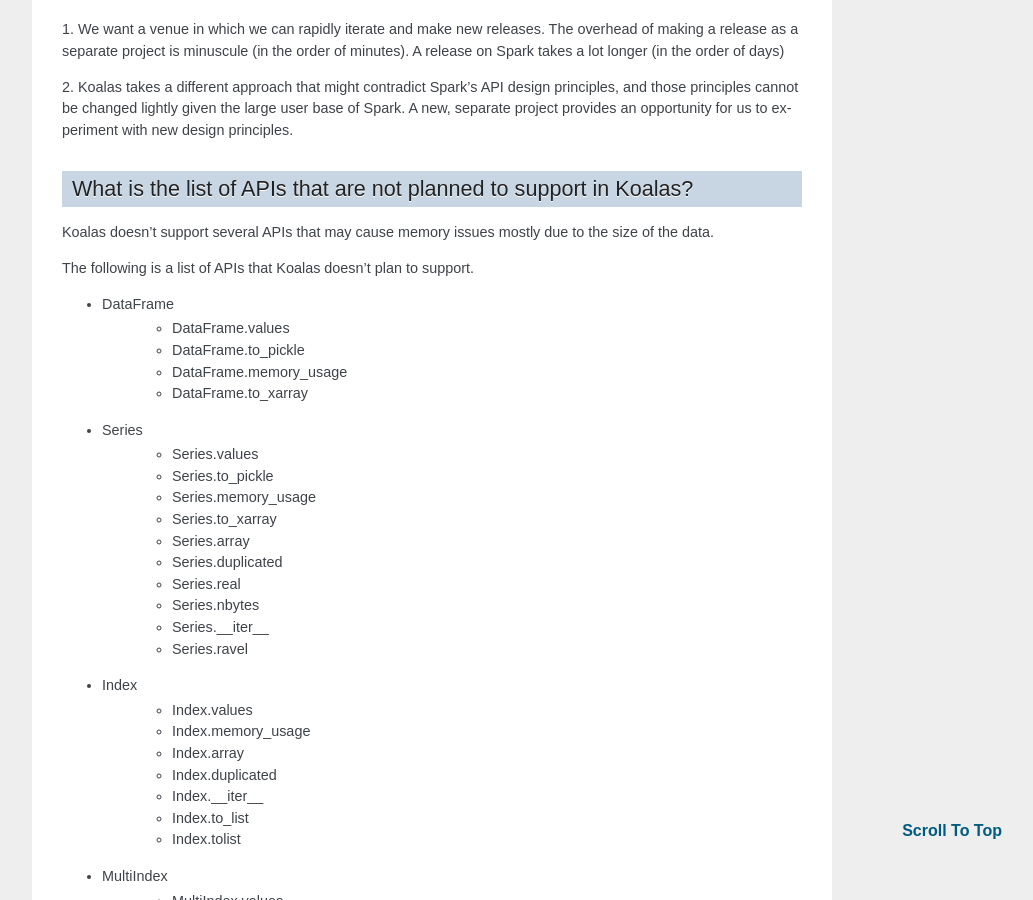
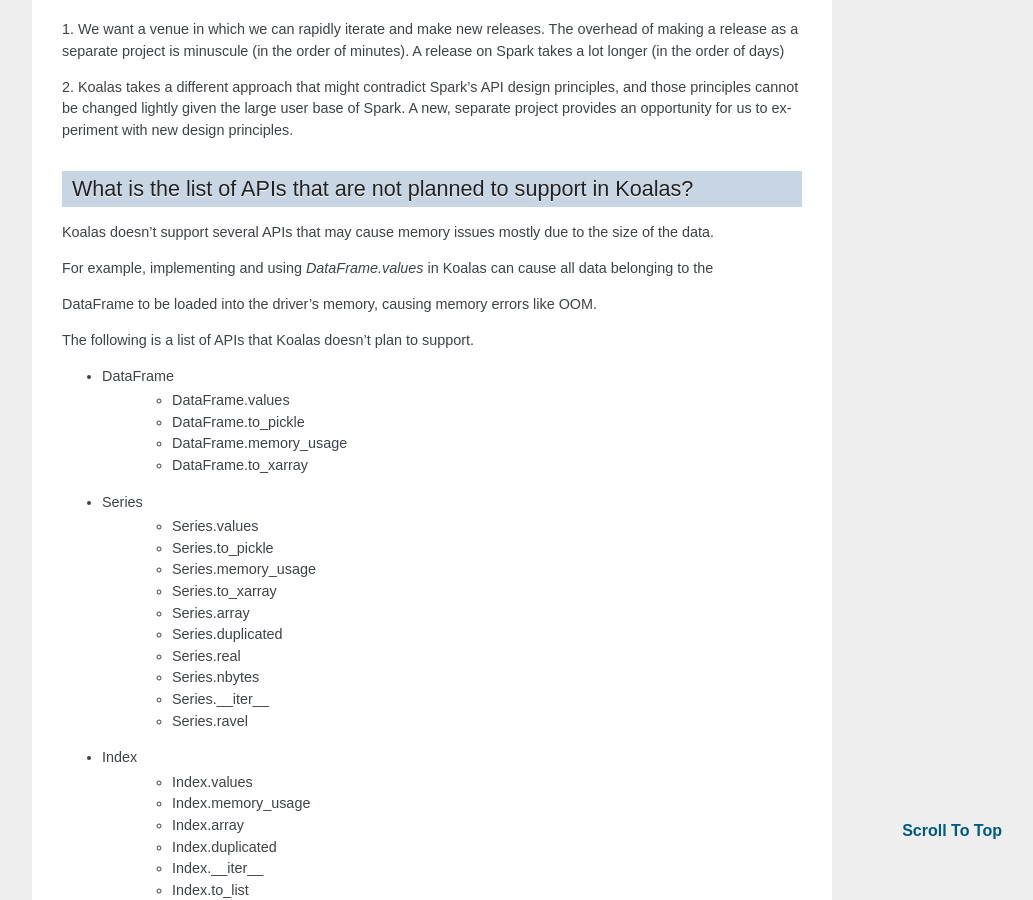
Before and after one commit to databricks/koalas, a Sphinx documentation site: the page built from docs/source/user_guide/faq.rst, in a window 1280 px wide and 900 px high, scrolled down 1548 px. Shown: the whole window, without its empty margins (238-1271 px from the left). Built offline with Sphinx 7.4.7, drawn with Linux system fonts in a browser that asks for light colours; pages that are not in the unit, such as notebooks, are missing from menus; the version number is read from the project's files by our own code.

Commit message:
Add Example

```diff
--- a/docs/source/user_guide/faq.rst
+++ b/docs/source/user_guide/faq.rst
@@ -68,6 +68,10 @@
 
 Koalas doesn't support several APIs that may cause memory issues mostly due to the size of the data.
 
+For example, implementing and using `DataFrame.values` in Koalas can cause all data belonging to the
+
+DataFrame to be loaded into the driver's memory, causing memory errors like OOM.
+
 The following is a list of APIs that Koalas doesn't plan to support.
 
 - DataFrame
```
